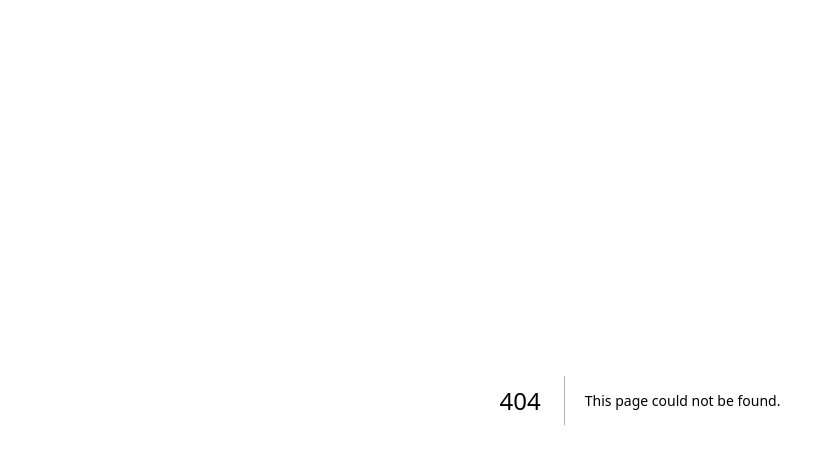
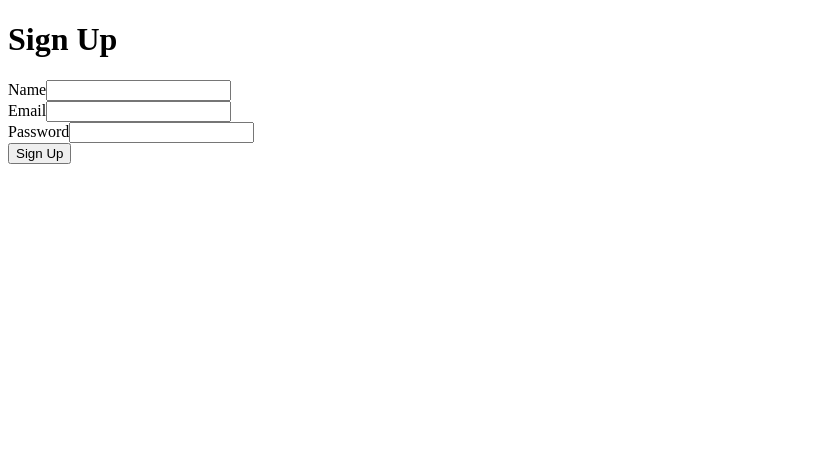
Before and after one commit to caseycantrell/crowdwork-frontend, a Next.js app: page /signup in a window 1280 px wide. Before the commit this address had no page. Shown: the top 464 px of the page, without its empty margins (0-835 px from the left). Built offline with nearby package versions, Linux system fonts and the light colour scheme.

Commit message:
adds placeholders for login, logout, and signup for testing

```diff
--- a/pages/dj/[djId].tsx
+++ b/pages/dj/[djId].tsx
@@ -1,5 +1,6 @@
 import { useRouter } from 'next/router';
 import React, { useEffect, useState } from 'react';
+import LogoutButton from '../../components/LogoutButton';
 
 // Define the interface for the fetched data
 interface DancefloorStatus {
@@ -114,6 +115,9 @@ const DjIdPage: React.FC = () => {
           {isLoading ? 'Starting...' : 'Start Dancefloor'}
         </button>
       )}
+      <div>
+      <LogoutButton />
+      </div>
     </div>
   );
 };
--- /dev/null
+++ b/pages/signup.tsx
@@ -0,0 +1,71 @@
+// pages/signup.tsx
+import { useState } from 'react';
+import { useRouter } from 'next/router';
+
+const SignupPage = () => {
+  const [name, setName] = useState('');
+  const [email, setEmail] = useState('');
+  const [password, setPassword] = useState('');
+  const [message, setMessage] = useState('');
+  const router = useRouter();
+
+  const handleSignup = async (e: React.FormEvent) => {
+    e.preventDefault();
+
+    const response = await fetch('http://localhost:3002/signup', {
+      method: 'POST',
+      headers: { 'Content-Type': 'application/json' },
+      body: JSON.stringify({ name, email, password }),
+    });
+
+    const data = await response.json();
+    if (response.ok) {
+      // If signup is successful, redirect to login page
+      setMessage('Signup successful! Redirecting to login...');
+      setTimeout(() => {
+        router.push('/login'); // Redirect to login after 2 seconds
+      }, 2000);
+    } else {
+      setMessage(data.message || 'Signup failed');
+    }
+  };
+
+  return (
+    <div>
+      <h1>Sign Up</h1>
+      <form onSubmit={handleSignup}>
+        <div>
+          <label>Name</label>
+          <input
+            type="text"
+            value={name}
+            onChange={(e) => setName(e.target.value)}
+            required
+          />
+        </div>
+        <div>
+          <label>Email</label>
+          <input
+            type="email"
+            value={email}
+            onChange={(e) => setEmail(e.target.value)}
+            required
+          />
+        </div>
+        <div>
+          <label>Password</label>
+          <input
+            type="password"
+            value={password}
+            onChange={(e) => setPassword(e.target.value)}
+            required
+          />
+        </div>
+        <button type="submit">Sign Up</button>
+      </form>
+      <p>{message}</p>
+    </div>
+  );
+};
+
+export default SignupPage;
```
Also changed, not shown: components/LogoutButton.tsx (added, +34 -0 lines), pages/login.tsx (added, +61 -0 lines).
